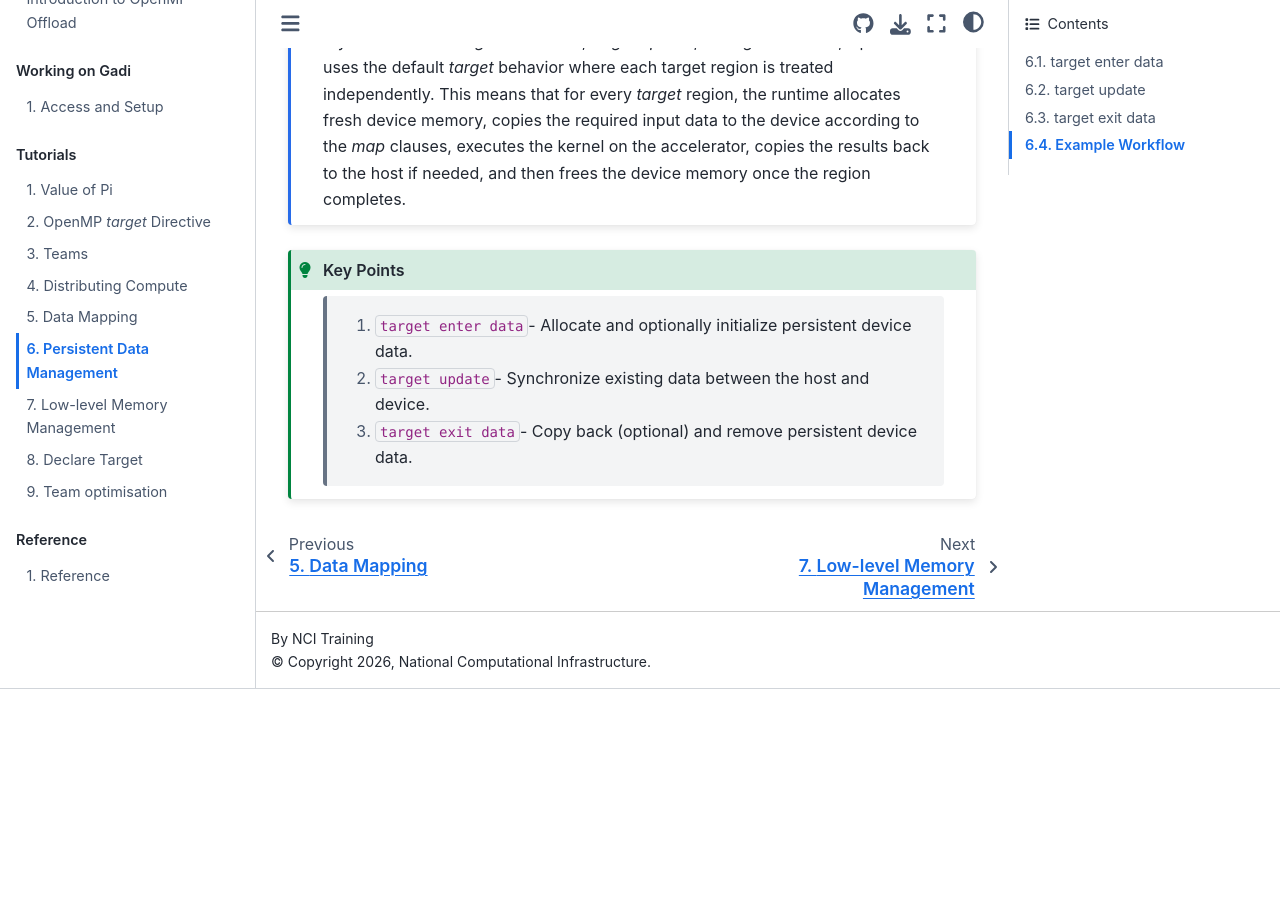
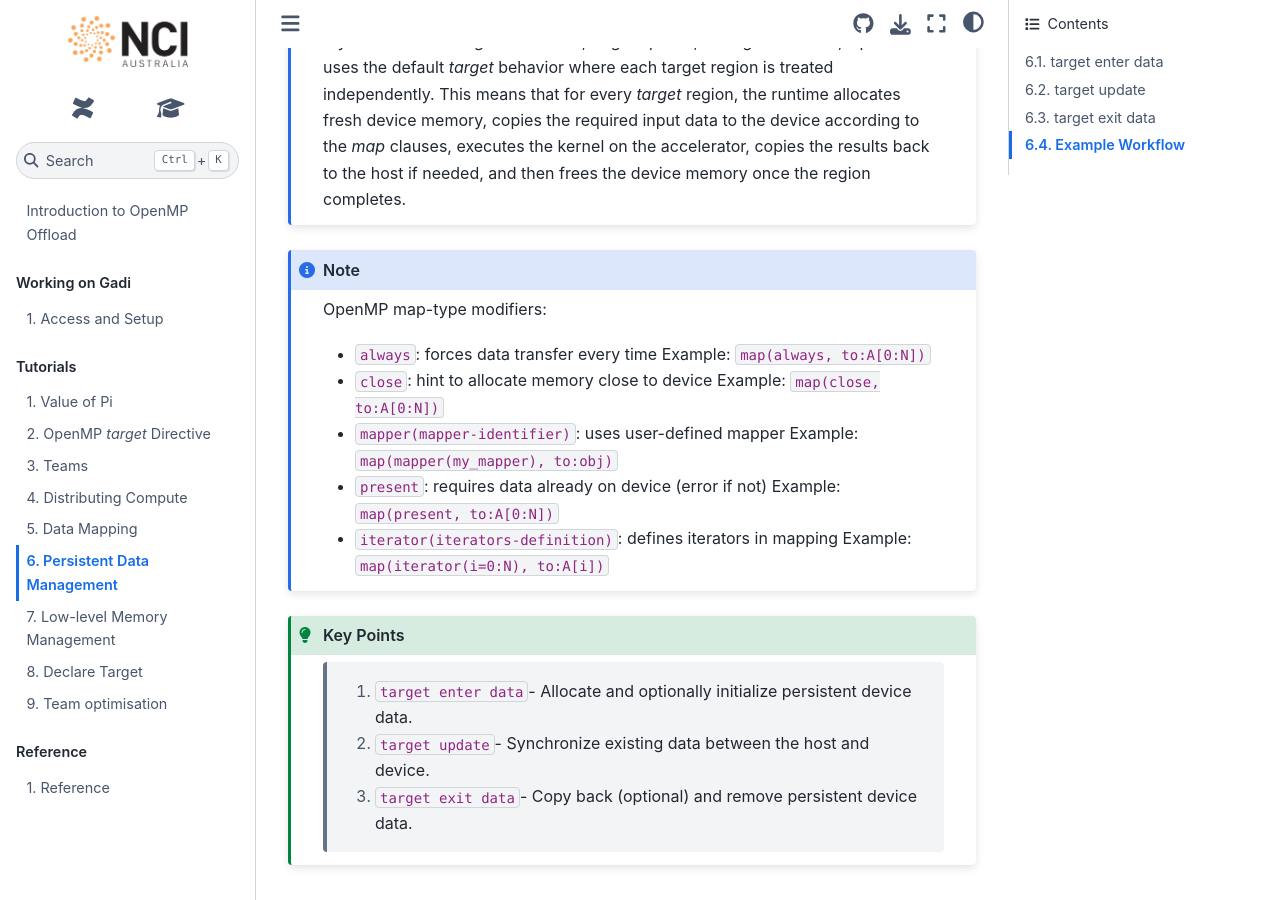
Before and after one commit to NCI900-Training-Organisation/openmp-offload, a Sphinx documentation site: the page built from docs/source/tutorial/persistant_data.rst, in a window 1280 px wide and 900 px high, scrolled down 2716 px. Built offline with Sphinx 7.4.7 and the Sphinx Book theme 1.1.4, drawn with Linux system fonts in a browser that asks for light colours; before the commit the page ends 3405 px from its top, so only the background shows below that.

Commit message:
docs: map modifiers introduced

```diff
--- a/docs/source/tutorial/persistant_data.rst
+++ b/docs/source/tutorial/persistant_data.rst
@@ -124,6 +124,26 @@
     the device according to the `map` clauses, executes the kernel on the accelerator, copies the
     results back to the host if needed, and then frees the device memory once the region completes.
 
+
+.. note::
+
+   OpenMP map-type modifiers:
+
+   - ``always``: forces data transfer every time
+     Example: ``map(always, to:A[0:N])``
+
+   - ``close``: hint to allocate memory close to device
+     Example: ``map(close, to:A[0:N])``
+
+   - ``mapper(mapper-identifier)``: uses user-defined mapper
+     Example: ``map(mapper(my_mapper), to:obj)``
+
+   - ``present``: requires data already on device (error if not)
+     Example: ``map(present, to:A[0:N])``
+
+   - ``iterator(iterators-definition)``: defines iterators in mapping
+     Example: ``map(iterator(i=0:N), to:A[i])``
+
 .. admonition:: Key Points
    :class: hint
 
```
